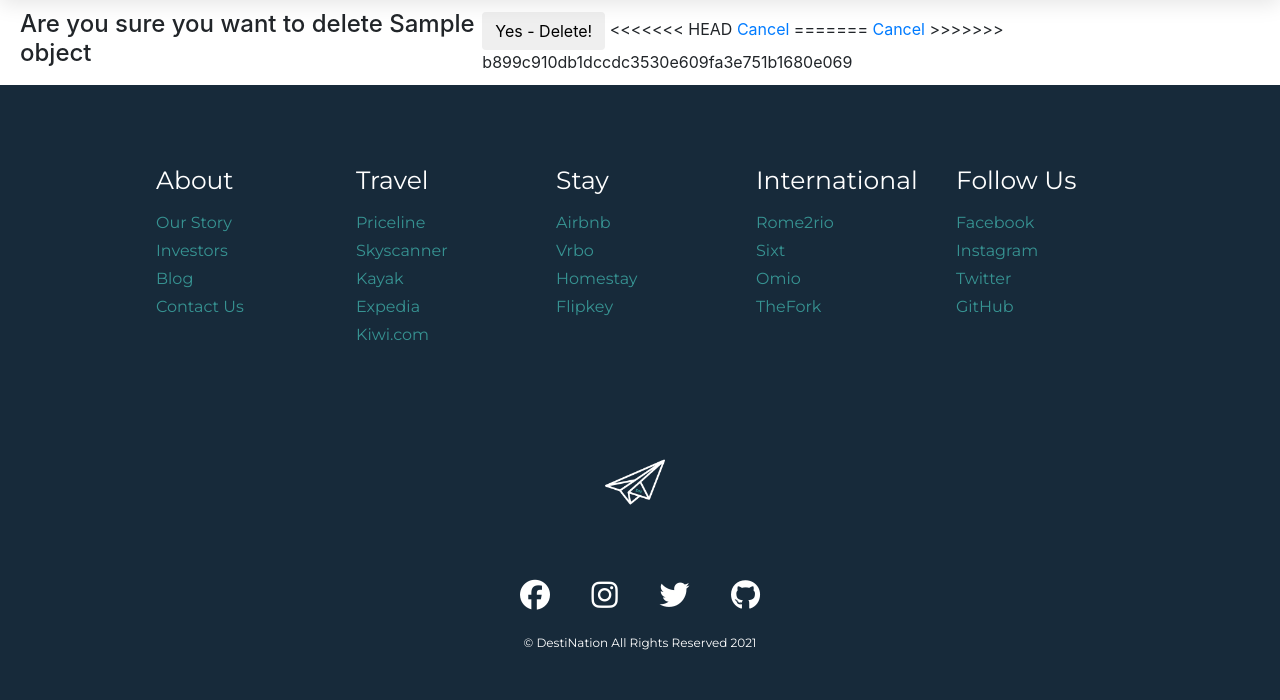
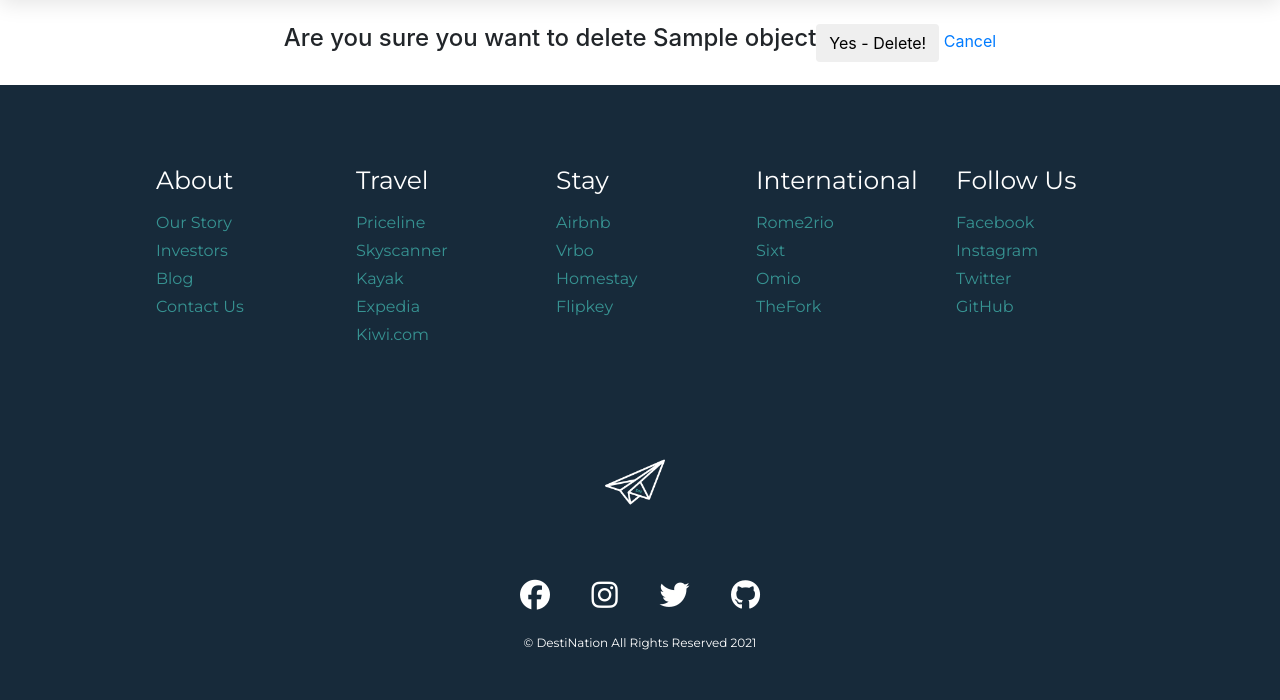
Before and after one commit to spfox24/destination, a Django app: template main_app/templates/main_app/friend_confirm_delete.html in a window 1280 px wide. Shown: the part 100-800 px from the top of the page. Run offline with Django 3.2, Linux system fonts and the light colour scheme; the template is opened without the code that fills it: most values are stand-ins (such as "Sample title", 1, 10 or a date in 2020); some libraries are stand-ins or nearby versions.

Commit message:
merge repo

```diff
--- a/main_app/templates/main_app/friend_confirm_delete.html
+++ b/main_app/templates/main_app/friend_confirm_delete.html
@@ -7,10 +7,6 @@
 
         {% csrf_token %}
         <input type="submit" value="Yes - Delete!" class="btn">
-<<<<<<< HEAD
         <a href="{% url 'friends_detail' friend.id %}">Cancel</a>
-=======
-        <a href="{% url 'detail' trip.id %}">Cancel</a>
->>>>>>> b899c910db1dccdc3530e609fa3e751b1680e069
     </form>
 {% endblock %}
--- a/main_app/urls.py
+++ b/main_app/urls.py
@@ -9,13 +9,10 @@ urlpatterns = [
     path('trips/<int:pk>/delete/', views.TripDelete.as_view(), name='trips_delete'),
     path('trips/create/', views.TripCreate.as_view(), name='trips_create'),
     path('friends/create/', views.FriendCreate.as_view(), name='friends_create'),
-<<<<<<< HEAD
     path('friends/', views.friends_index, name='friends_index'),
     path('friends/<int:friend_id>/', views.friends_detail, name='friends_detail'),
     path('friends/<int:pk>/update/', views.FriendUpdate.as_view(), name='friends_update'),
     path('friends/<int:pk>/delete/', views.FriendDelete.as_view(), name='friends_delete'),
-=======
->>>>>>> b899c910db1dccdc3530e609fa3e751b1680e069
     path('flight_search/', views.flight_search, name='flight_search'),
     path('trips/<int:trip_id>/add_photo/', views.add_photo, name='add_photo'),
     path('accounts/signup/', views.signup, name='signup'),
```
Also changed, not shown: main_app/models.py (+0 -7 lines), main_app/views.py (+0 -13 lines).
